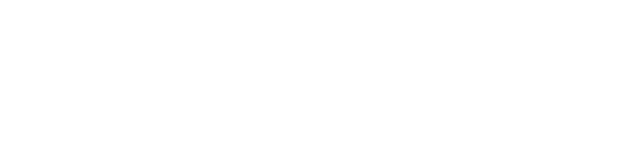
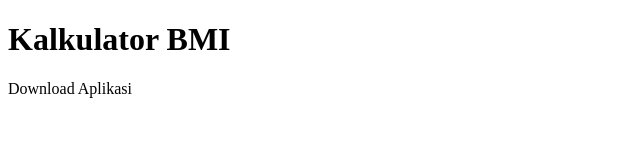
Before and after one commit to revou-fundamental-course/25-nov-24-titiens, a plain HTML site: page index.html in a window 1280 px wide. Shown: the whole page, without its empty margins (0-640 px from the left). Drawn offline with Linux system fonts and the light colour scheme.

Commit message:
update core layout

```diff
--- a/index.html
+++ b/index.html
@@ -9,7 +9,18 @@
 </head>
 
 <body>
+    <!-- Judul Website -->
+    <header>
+        <h1>Kalkulator BMI</h1>
+    </header>
 
+    <!-- Konten Website -->
+    <main></main>
+
+    <!-- Footer Website -->
+    <footer>
+        <p>Download Aplikasi</p>
+    </footer>
 </body>
 
 </html>
```
